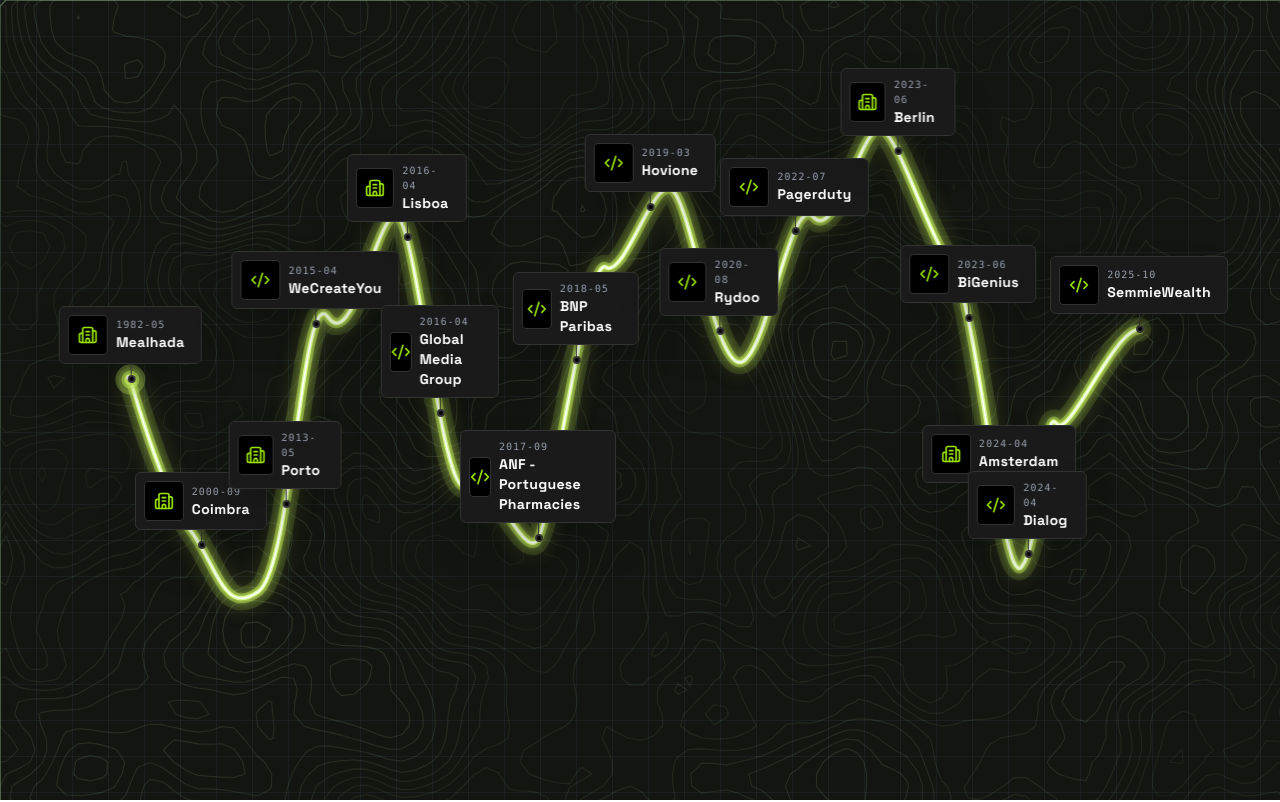
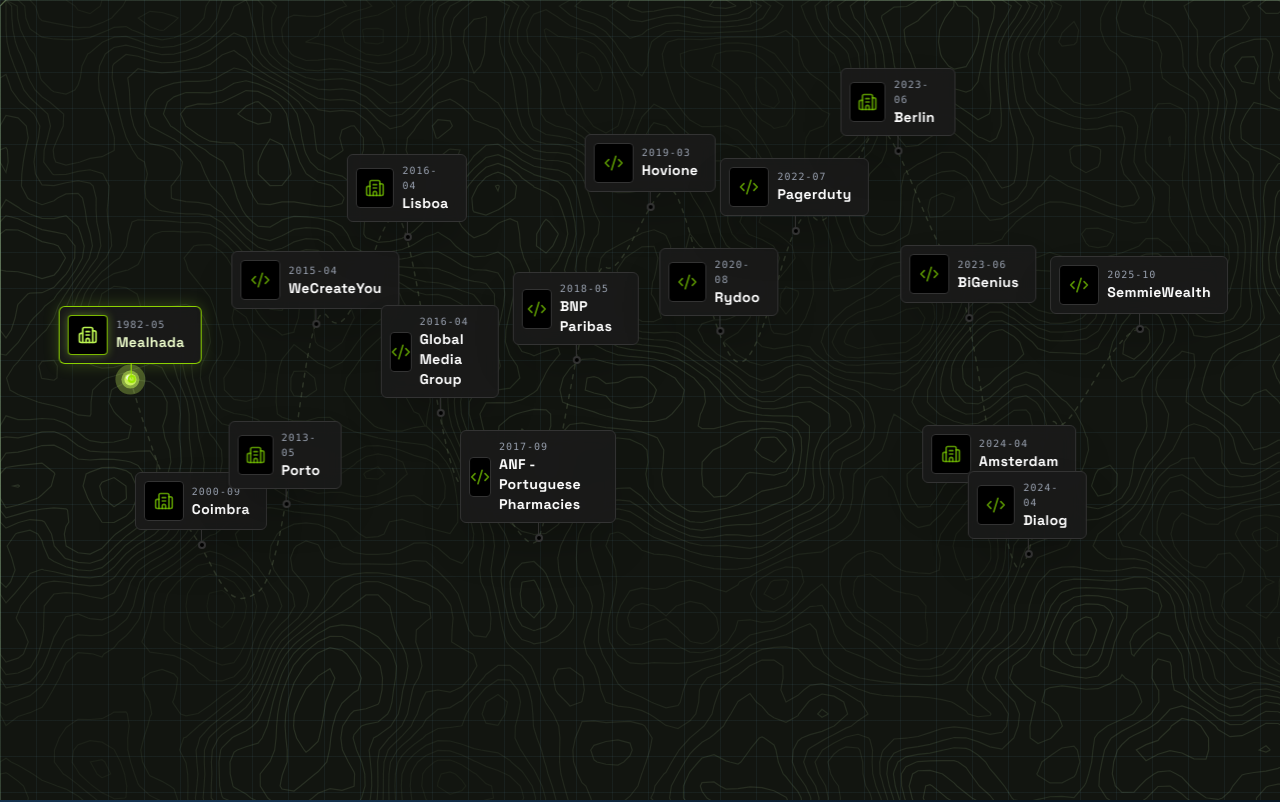
Before and after one commit to vitorstick/vitor-space, a React (Vite) app: page / in a window 1280 px wide. Shown: the top 802 px of the page. Built offline with nearby package versions, Linux system fonts and the light colour scheme.

Commit message:
feat: implement interactive scrolling route visualization with topo background and waypoint overlays

```diff
--- a/src/App.tsx
+++ b/src/App.tsx
@@ -1,26 +1,44 @@
 import { useEffect, useMemo, useState } from 'react'
+import gsap from 'gsap'
+import { ScrollTrigger } from 'gsap/ScrollTrigger'
 import { TopoBackground } from './components/TopoBackground'
 import { WaypointsOverlay } from './components/WaypointsOverlay'
 import { createRoutePath } from './lib/route'
 import { useViewportSize } from './lib/useViewportSize'
 
+gsap.registerPlugin(ScrollTrigger)
 
 function App() {
   const viewport = useViewportSize()
   const [scrollProgress, setScrollProgress] = useState(0)
 
   useEffect(() => {
-    const wheelSensitivity = 0.00005
-
-    const handleWheel = (event: WheelEvent) => {
-      setScrollProgress((previous) => {
-        const next = previous + event.deltaY * wheelSensitivity
-        return Math.min(1, Math.max(0, next))
-      })
+    // Native scroll calculation fallback and initial alignment
+    const updateScroll = () => {
+      const totalScroll = document.documentElement.scrollHeight - window.innerHeight
+      if (totalScroll > 0) {
+        const progress = Math.min(1, Math.max(0, window.scrollY / totalScroll))
+        setScrollProgress(progress)
+      }
     }
 
-    window.addEventListener('wheel', handleWheel, { passive: true })
-    return () => window.removeEventListener('wheel', handleWheel)
+    // Initialize GSAP ScrollTrigger scrub
+    const trigger = ScrollTrigger.create({
+      start: 'top top',
+      end: 'bottom bottom',
+      scrub: 0.1,
+      onUpdate: (self) => {
+        setScrollProgress(self.progress)
+      },
+    })
+
+    window.addEventListener('scroll', updateScroll, { passive: true })
+    requestAnimationFrame(updateScroll)
+
+    return () => {
+      trigger.kill()
+      window.removeEventListener('scroll', updateScroll)
+    }
   }, [])
 
   const routePath = useMemo(() => {
@@ -32,24 +50,9 @@
   }, [viewport.height, viewport.width])
 
   return (
-    <main className="relative min-h-screen overflow-x-clip text-slate-100">
+    <main className="relative min-h-[400vh] text-slate-100">
       {routePath ? <TopoBackground routePath={routePath} scrollProgress={scrollProgress} /> : null}
-      {routePath ? <WaypointsOverlay routePath={routePath} /> : null}
-
-      {/* <section className="pointer-events-none absolute inset-x-0 top-0 z-20 px-6 pt-7 md:pt-10">
-        <div className="mx-auto max-w-6xl">
-          <p className="font-mono text-[10px] uppercase tracking-[0.35em] text-lime-200/80 md:text-xs">
-            Index / Projects / Journey
-          </p>
-          <h1 className="mt-3 max-w-2xl text-balance text-2xl font-semibold leading-[1.1] text-lime-50 md:text-5xl">
-            A Topographical Map of Product Milestones
-          </h1>
-          <p className="mt-3 max-w-xl text-pretty font-mono text-xs text-slate-200/85 md:text-sm">
-            The complete route is rendered at load. Waypoints are pinned to exact
-            path coordinates to form a technical journey map.
-          </p>
-        </div>
-      </section> */}
+      {routePath ? <WaypointsOverlay routePath={routePath} scrollProgress={scrollProgress} /> : null}
     </main>
   )
 }
--- a/src/components/TopoBackground.tsx
+++ b/src/components/TopoBackground.tsx
@@ -22,12 +22,50 @@
 
   const path2d = new Path2D(pathD)
 
-  // Layered glowing lines to achieve the neon effect
+  context.save()
+  context.strokeStyle = 'rgba(140, 165, 120, 0.22)'
+  context.lineWidth = 1.5
+  context.lineCap = 'round'
+  context.lineJoin = 'round'
+  context.setLineDash([4, 6])
+  context.stroke(path2d)
+  context.restore()
+}
+
+const drawActiveRouteLine = (
+  context: CanvasRenderingContext2D,
+  path: SVGPathElement,
+  progress: number
+) => {
+  if (progress <= 0) return
+
+  const totalLength = path.getTotalLength()
+  const activeLength = totalLength * progress
+  const step = 4
+
+  context.save()
+  context.beginPath()
+  let first = true
+  for (let l = 0; l <= activeLength; l += step) {
+    const pt = path.getPointAtLength(l)
+    if (first) {
+      context.moveTo(pt.x, pt.y)
+      first = false
+    } else {
+      context.lineTo(pt.x, pt.y)
+    }
+  }
+
+  const endPt = path.getPointAtLength(activeLength)
+  if (endPt) {
+    context.lineTo(endPt.x, endPt.y)
+  }
+
   const lineConfigs = [
-    { strokeStyle: 'rgba(202, 250, 92, 0.12)', lineWidth: 24, blur: 20 },
-    { strokeStyle: 'rgba(202, 250, 92, 0.35)', lineWidth: 10, blur: 10 },
-    { strokeStyle: '#d9f99d', lineWidth: 4, blur: 4 },
-    { strokeStyle: '#ffffff', lineWidth: 1.5, blur: 0 }
+    { strokeStyle: 'rgba(202, 250, 92, 0.25)', lineWidth: 16, blur: 16 },
+    { strokeStyle: 'rgba(202, 250, 92, 0.6)', lineWidth: 6, blur: 8 },
+    { strokeStyle: '#caef5c', lineWidth: 2.5, blur: 2 },
+    { strokeStyle: '#ffffff', lineWidth: 1.2, blur: 0 }
   ]
 
   for (const config of lineConfigs) {
@@ -36,15 +74,15 @@
     context.lineWidth = config.lineWidth
     context.lineCap = 'round'
     context.lineJoin = 'round'
-
     if (config.blur > 0) {
       context.shadowColor = '#caef5c'
       context.shadowBlur = config.blur
     }
-
-    context.stroke(path2d)
+    context.stroke()
     context.restore()
   }
+
+  context.restore()
 }
 
 const drawScrollBullet = (
@@ -184,6 +222,7 @@
 
       context.save()
       drawAuxiliaryRouteLines(context, pathElementRef.current)
+      drawActiveRouteLine(context, pathElementRef.current, scrollProgress)
       drawScrollBullet(context, pathElementRef.current, scrollProgress)
       context.restore()
     }
--- a/src/components/WaypointCard.tsx
+++ b/src/components/WaypointCard.tsx
@@ -9,6 +9,7 @@
   title: string;
   top: string;  // e.g., '45%' for absolute positioning on the map
   left: string; // e.g., '60%'
+  isReached?: boolean;
 }
 
 export const WaypointCard: React.FC<WaypointCardProps> = ({
@@ -16,25 +17,30 @@
   date,
   title,
   top,
-  left
+  left,
+  isReached = false
 }) => {
   // Map the type to the corresponding icon
   const getIcon = (): React.ReactNode => {
     switch (type) {
-      case 'location': return <Building2 size={20} className="text-lime-400" />;
-      case 'code': return <Code2 size={20} className="text-lime-400" />;
-      case 'project': return <Mountain size={20} className="text-lime-400" />;
-      default: return <Compass size={20} className="text-lime-400" />;
+      case 'location': return <Building2 size={20} className={isReached ? "text-lime-300" : "text-lime-500/70"} />;
+      case 'code': return <Code2 size={20} className={isReached ? "text-lime-300" : "text-lime-500/70"} />;
+      case 'project': return <Mountain size={20} className={isReached ? "text-lime-300" : "text-lime-500/70"} />;
+      default: return <Compass size={20} className={isReached ? "text-lime-300" : "text-lime-500/70"} />;
     }
   };
 
   return (
     <div
-      className="absolute flex items-center gap-2 p-2 bg-[#1A1A1A] border border-[#333] rounded-md shadow-2xl backdrop-blur-sm bg-opacity-90 transition-transform hover:scale-105 hover:border-lime-400 cursor-pointer group z-10"
+      className={`absolute flex items-center gap-2 p-2 bg-[#1A1A1A]/95 border rounded-md shadow-2xl backdrop-blur-sm transition-all duration-300 hover:scale-105 hover:border-lime-400 cursor-pointer group z-10 ${
+        isReached ? 'border-lime-400/90 shadow-[0_0_15px_rgba(163,230,53,0.25)]' : 'border-[#333]'
+      }`}
       style={{ top, left, transform: 'translate(-50%, calc(-100% - 16px))' }} // Pin dot rests precisely on path coordinate
     >
-      {/* Icon Container with subtle neon glow on hover */}
-      <div className="flex items-center justify-center w-10 h-10 bg-black border border-[#333] rounded group-hover:shadow-[0_0_10px_rgba(163,230,53,0.3)] transition-all">
+      {/* Icon Container with subtle neon glow on hover or reached state */}
+      <div className={`flex items-center justify-center w-10 h-10 bg-black border rounded transition-all ${
+        isReached ? 'border-lime-400/80 shadow-[0_0_10px_rgba(163,230,53,0.4)]' : 'border-[#333] group-hover:shadow-[0_0_10px_rgba(163,230,53,0.3)]'
+      }`}>
         {getIcon()}
       </div>
 
@@ -43,14 +49,20 @@
         <span className="text-[10px] uppercase tracking-widest text-gray-400 font-mono">
           {date}
         </span>
-        <span className="text-sm font-bold tracking-wide text-white">
+        <span className={`text-sm font-bold tracking-wide transition-colors ${
+          isReached ? 'text-lime-100' : 'text-white'
+        }`}>
           {title}
         </span>
       </div>
 
       {/* Map Connection Pin (The little line connecting to the path) */}
-      <div className="absolute -bottom-4 left-1/2 w-px h-4 bg-[#333] group-hover:bg-lime-400 transition-colors" />
-      <div className="absolute -bottom-5 left-1/2 w-2 h-2 rounded-full bg-black border-2 border-[#333] group-hover:border-lime-400 -translate-x-[3px] transition-colors" />
+      <div className={`absolute -bottom-4 left-1/2 w-px h-4 transition-colors ${
+        isReached ? 'bg-lime-400' : 'bg-[#333] group-hover:bg-lime-400'
+      }`} />
+      <div className={`absolute -bottom-5 left-1/2 w-2 h-2 rounded-full bg-black border-2 -translate-x-[3px] transition-colors ${
+        isReached ? 'border-lime-400 bg-lime-400/30' : 'border-[#333] group-hover:border-lime-400'
+      }`} />
     </div>
   );
 };
--- a/src/components/WaypointsOverlay.tsx
+++ b/src/components/WaypointsOverlay.tsx
@@ -7,11 +7,12 @@
 
 type WaypointsOverlayProps = {
   routePath: string;
+  scrollProgress?: number;
 };
 
 
 
-export const WaypointsOverlay = ({ routePath }: WaypointsOverlayProps) => {
+export const WaypointsOverlay = ({ routePath, scrollProgress = 0 }: WaypointsOverlayProps) => {
   const viewport = useViewportSize();
 
   const dialogRef = useRef<HTMLDialogElement | null>(null);
@@ -46,7 +47,7 @@
     dialogRef.current?.showModal();
   };
 
-const closeDialog = () => {
+  const closeDialog = () => {
     const dialog = dialogRef.current;
     if (!dialog) return;
 
@@ -73,6 +74,8 @@
             return null;
           }
 
+          const isReached = scrollProgress >= entry.routeProgressPercentage;
+
           return (
             <div
               key={entry.id}
@@ -86,6 +89,7 @@
                 title={entry.title}
                 top={`${position.y}px`}
                 left={`${position.x}px`}
+                isReached={isReached}
               />
             </div>
           );
```
